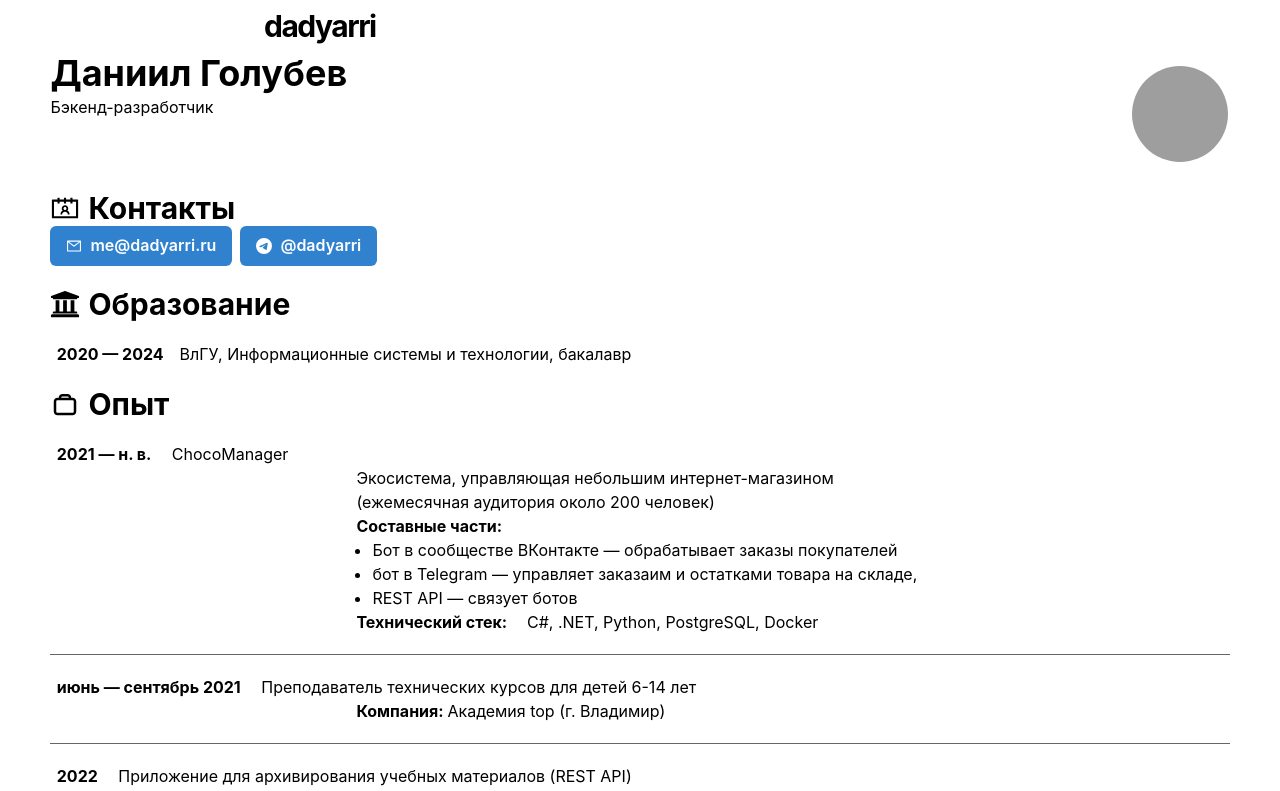
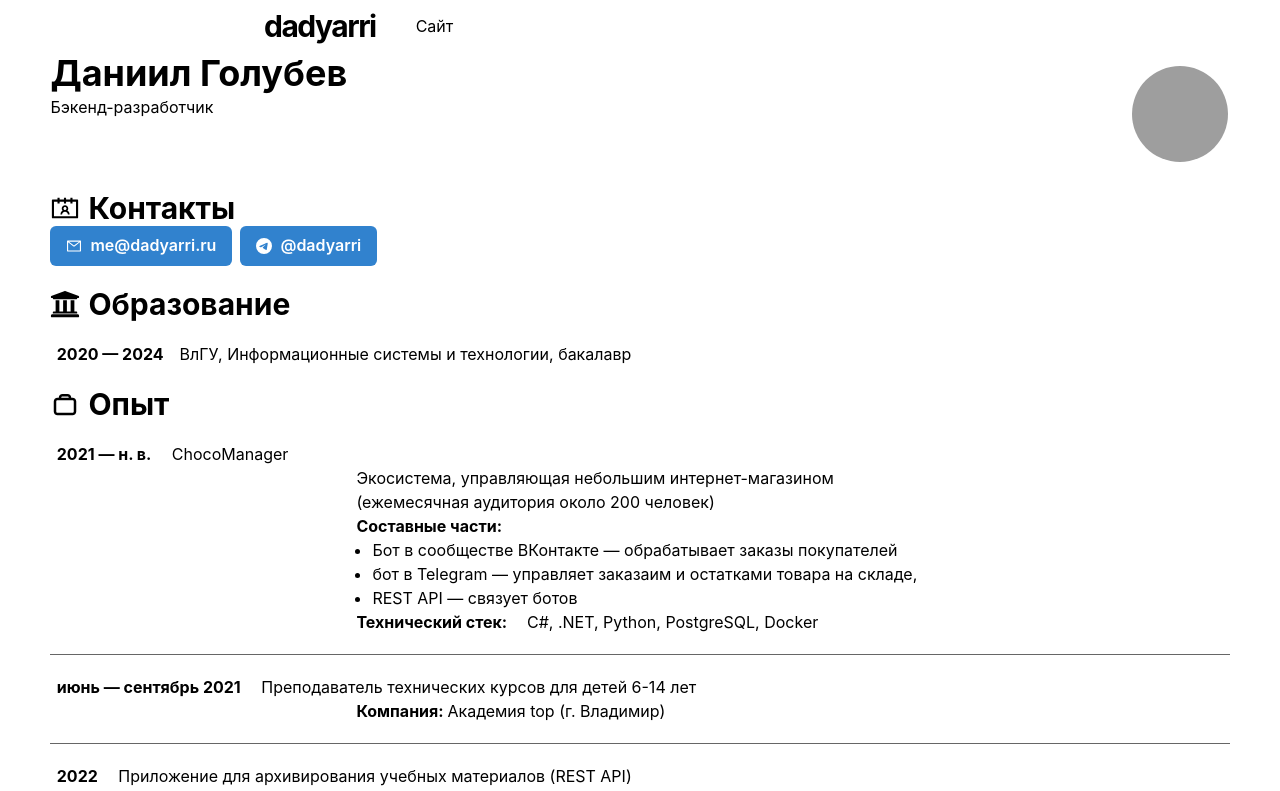
Before and after one commit to dadyarri/cv, a Next.js app: page / in a window 1280 px wide. Shown: the top 791 px of the page. Built offline with nearby package versions, Linux system fonts and the light colour scheme; grey boxes are pictures that could not be loaded.

Commit message:
reformat code; add link back to site

```diff
--- a/components/navbar.tsx
+++ b/components/navbar.tsx
@@ -3,8 +3,16 @@ import {
   Button,
   Container,
   Flex,
-  Heading, Hide, LightMode,
-  LinkOverlay, Modal, ModalContent, ModalHeader, ModalOverlay,
+  Heading,
+  Hide,
+  LightMode,
+  Link,
+  LinkOverlay,
+  Modal,
+  ModalContent,
+  ModalHeader,
+  ModalOverlay,
+  Stack,
   useDisclosure,
 } from "@chakra-ui/react";
 import { HiOutlineDownload } from "react-icons/hi";
@@ -16,7 +24,7 @@ const Navbar = () => {
     <>
       <LightMode>
         <Modal isOpen={isOpen} onClose={onClose}>
-        <ModalOverlay/>
+          <ModalOverlay />
           <ModalContent>
             <ModalHeader>Генерация PDF...</ModalHeader>
           </ModalContent>
@@ -29,6 +37,18 @@ const Navbar = () => {
               dadyarri
             </Heading>
           </Flex>
+          <Flex align={"center"} verticalAlign={"center"} ml={5}>
+            <Stack
+                direction={{ base: "column", md: "row" }}
+                display={{ base: "none", md: "flex" }}
+                width={{ base: "full", md: "auto" }}
+                alignItems={"center"}
+                flexGrow={1}
+                mt={{ base: 4, md: 0 }}
+            >
+              <Link href={"https://dadyarri.ru"}>Сайт</Link>
+            </Stack>
+          </Flex>
           <Hide>
             {/*@ts-ignore 2322*/}
             <Box flex={1} align={"right"}>
@@ -39,7 +59,10 @@ const Navbar = () => {
                 onClick={onOpen}
               >
                 Скачать PDF
-                <LinkOverlay href={"/api/pdf"} download={"dadyarri_resume.pdf"} />
+                <LinkOverlay
+                  href={"/api/pdf"}
+                  download={"dadyarri_resume.pdf"}
+                />
               </Button>
             </Box>
           </Hide>
```
Lines whose indentation alone changed are shown as unchanged.
